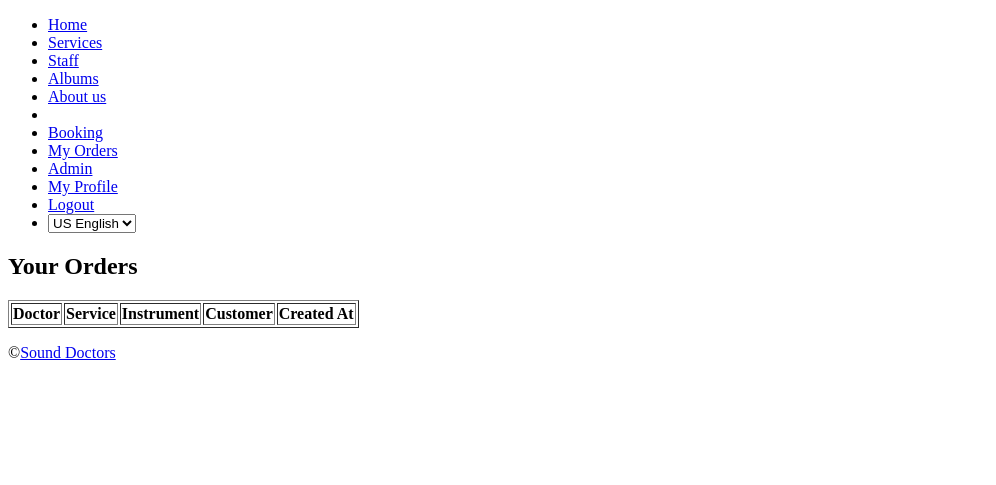
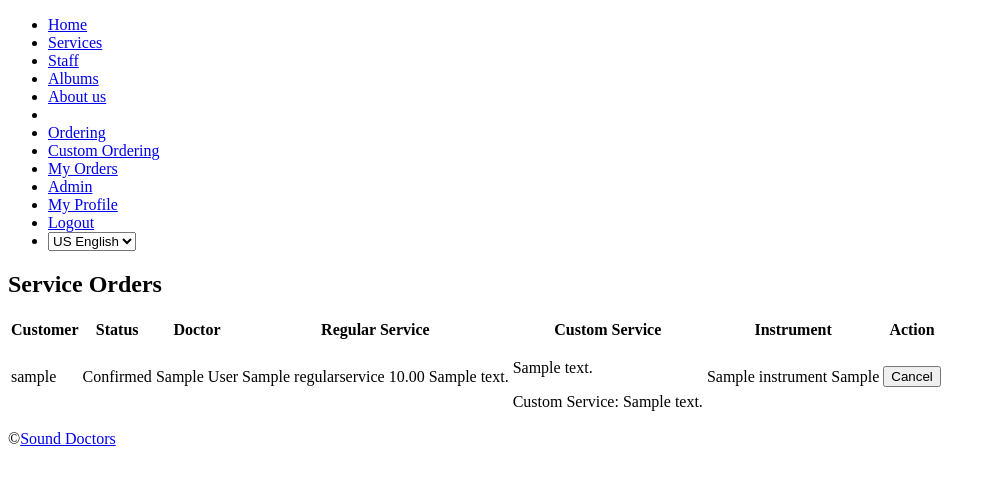
Before and after one commit to povilastsk/ptu16_sound_doctors, a Django app: page /orders/ in a window 1280 px wide. Shown: the top 485 px of the page, without its empty margins (0-996 px from the left). Run offline with Django 4.2, Linux system fonts and the light colour scheme; a user stored in the database is signed in; tables that the repository leaves empty hold one stand-in row (values such as "Sample post"); lists and menus that the app fills with data are empty.

Commit message:
Working orders displaying correctly

```diff
--- a/sound_doctors/clinic/forms.py
+++ b/sound_doctors/clinic/forms.py
@@ -5,7 +5,7 @@
 class RegularServiceOrderForm(forms.ModelForm):
     class Meta:
         model = models.ServiceOrder
-        fields = ['doctor', 'regular_service']
+        fields = ['doctor', 'regular_service', "instrument"]
 
     def __init__(self, *args, **kwargs):
         super(RegularServiceOrderForm, self).__init__(*args, **kwargs)
@@ -28,7 +28,7 @@
 
     class Meta:
         model = models.ServiceOrder
-        fields = ['doctor', 'custom_service', 'instrument', 'custom_text']
+        fields = ['doctor', 'instrument', 'custom_text']
 
     def clean(self):
         cleaned_data = super().clean()
--- a/sound_doctors/clinic/templates/base.html
+++ b/sound_doctors/clinic/templates/base.html
@@ -19,7 +19,8 @@
                 <li><a href="{% url 'about_us' %}">{% trans "about us"|capfirst %}</a></li>
                 <li class="spacer"></li>
             {% if user.is_authenticated %}
-                <li><a href="{% url "order_service" %}">{% trans "booking"|title %}</a></li>
+                <li><a href="{% url "regular_service_order" %}">{% trans "ordering"|title %}</a></li>
+                <li><a href="{% url "custom_service_order" %}">{% trans "custom ordering"|title %}</a></li>
                 <li><a href="{% url "order_list" %}">{% trans "my orders"|title %}</a></li>
                 {% if user.is_superuser or user.is_staff %}
                     <li><a href="{% url "admin:index" %}">{% trans "admin"|title %}</a></li>
--- a/sound_doctors/clinic/templates/clinic/order_list.html
+++ b/sound_doctors/clinic/templates/clinic/order_list.html
@@ -2,35 +2,61 @@
 {% load static %}
 {% load i18n %}
 {% block content %}
-  <h2>Your Orders</h2>
+  <h2>Service Orders</h2>
 
-  <table border="1">
+  <table>
     <thead>
       <tr>
+        <th>Customer</th>
+        <th>Status</th>
         <th>Doctor</th>
-        <th>Service</th>
+        <th>Regular Service</th>
+        <th>Custom Service</th>
         <th>Instrument</th>
-        <th>Customer</th>
-        <th>Created At</th>
+        <th>Action</th>
       </tr>
     </thead>
     <tbody>
-      {% for order in service_orders_regular %}
+      {% for order in service_orders %}
         <tr>
-          <td>{{ order.doctor }}</td>
-          <td>{{ order.regular_service }}</td>
-          <td>{{ order.instrument }}</td>
-          <td>{{ order.customer }}</td>
-          <td>{{ order.created_at }}</td>
-        </tr>
-      {% endfor %}
-      {% for order in service_orders_custom %}
-        <tr>
-          <td>{{ order.doctor }}</td>
-          <td>{{ order.custom_service.custom_text }}</td>
-          <td>{{ order.instrument }}</td>
-          <td>{{ order.customer }}</td>
-          <td>{{ order.created_at }}</td>
+          <td>{{ order.customer.username }}</td>
+          <td>{{ order.get_status_display }}</td>
+
+          <td>
+            {% if order.doctor %}
+              {{ order.doctor.first_name }} {{ order.doctor.last_name }}
+            {% endif %}
+          </td>
+
+          <td>
+            {% if order.regular_service %}
+              {{ order.regular_service }}
+            {% endif %}
+          </td>
+
+          <td>
+            {% if order.custom_text %}
+              <p> {{ order.custom_text }}</p>
+            {% endif %}
+            {% if order.custom_service %}
+              {{ order.custom_service }}
+            {% endif %}
+          </td>
+
+          <td>
+            {% if order.instrument %}
+              {{ order.instrument }}
+            {% endif %}
+          </td>
+
+          <td>
+            {% if order.status == 0 %}
+              <form method="post" action="{% url 'cancel_order' order.id %}">
+                {% csrf_token %}
+                <button type="submit">Cancel</button>
+              </form>
+            {% endif %}
+          </td>
         </tr>
       {% endfor %}
     </tbody>
--- a/sound_doctors/clinic/urls.py
+++ b/sound_doctors/clinic/urls.py
@@ -7,8 +7,10 @@
     path('services/', views.ServiceListView.as_view(), name='service_list'),
     path('services/<int:pk>/', views.ServiceDetailView.as_view(), name='service_detail'),
     path('doctors/', views.DoctorListView.as_view(), name='doctor_list'),
-    path('order/', views.OrderServiceView.as_view(), name='order_service'),
     path('orders/', views.OrderListView.as_view(), name='order_list'),
     path('albums/', views.AlbumListView.as_view(), name='album_list'),
     path('album_detail/<int:pk>/', views.AlbumDetailView.as_view(), name='album_detail'),
+    path('regular_order/', views.RegularServiceOrderView.as_view(), name='regular_service_order'),
+    path('custom_order/', views.CustomServiceOrderView.as_view(), name='custom_service_order'),
+    path('cancel_order/<int:order_id>/', views.CancelOrderView.as_view(), name='cancel_order'),
 ]
--- a/sound_doctors/clinic/views.py
+++ b/sound_doctors/clinic/views.py
@@ -1,5 +1,6 @@
 from . import models, forms
 from django.contrib.auth.decorators import login_required
+from django.contrib.auth.mixins import LoginRequiredMixin
 from django.contrib import messages
 from django.shortcuts import render, redirect, get_object_or_404
 from django.utils.decorators import method_decorator
@@ -75,39 +76,41 @@
     context_object_name = 'doctors'
 
 
-@method_decorator(login_required, name='dispatch')
-class OrderServiceView(View):
-    template_name = 'clinic/order_form.html'
+class RegularServiceOrderView(LoginRequiredMixin, View):
+    template_name = 'clinic/regular_service_order.html'
+    login_url = 'user_profile/login'
 
     def get(self, request, *args, **kwargs):
-        regular_service_form = forms.RegularServiceOrderForm()
-        custom_service_form = forms.CustomServiceOrderForm()
-
-        return render(request, self.template_name, {
-            'regular_service_form': regular_service_form,
-            'custom_service_form': custom_service_form,
-        })
+        form = forms.RegularServiceOrderForm()
+        return render(request, self.template_name, {'form': form})
 
     def post(self, request, *args, **kwargs):
-        order_type = request.POST.get('order_type')
-        regular_service_form = forms.RegularServiceOrderForm(request.POST)
-        custom_service_form = forms.CustomServiceOrderForm(request.POST)
-
-        if order_type == 'regular' and regular_service_form.is_valid():
-            regular_service_form.instance.customer = request.user
-            regular_service_form.save()
+        form = forms.RegularServiceOrderForm(request.POST)
+        if form.is_valid():
+            regular_service_order = form.save(commit=False)
+            regular_service_order.customer = request.user
+            regular_service_order.save()
             return redirect('order_list')
 
-        elif order_type == 'custom' and custom_service_form.is_valid():
-            custom_service_form.instance.customer = request.user
-            custom_service_form.save()
+        return render(request, self.template_name, {'form': form})
+
+class CustomServiceOrderView(LoginRequiredMixin, View):
+    template_name = 'clinic/custom_service_order.html'
+    login_url = 'user_profile/login'
+
+    def get(self, request, *args, **kwargs):
+        form = forms.CustomServiceOrderForm()
+        return render(request, self.template_name, {'form': form})
+
+    def post(self, request, *args, **kwargs):
+        form = forms.CustomServiceOrderForm(request.POST)
+        if form.is_valid():
+            custom_service_order = form.save(commit=False)
+            custom_service_order.customer = request.user
+            custom_service_order.save()
             return redirect('order_list')
 
-        return render(request, self.template_name, {
-            'order_type': order_type,
-            'regular_service_form': regular_service_form,
-            'custom_service_form': custom_service_form,
-        })
+        return render(request, self.template_name, {'form': form})
 
 
 @method_decorator(login_required, name='dispatch')
@@ -115,13 +118,25 @@
     template_name = 'clinic/order_list.html'
 
     def get(self, request, *args, **kwargs):
-        service_orders_regular = models.ServiceOrder.objects.filter(customer=request.user, custom_service__isnull=True)
-        service_orders_custom = models.ServiceOrder.objects.filter(customer=request.user, regular_service__isnull=True)
+        service_orders = models.ServiceOrder.objects.filter(customer=request.user)
 
         return render(request, self.template_name, {
-            'service_orders_regular': service_orders_regular,
-            'service_orders_custom': service_orders_custom,
+            'service_orders': service_orders,
         })
+
+@method_decorator(login_required, name='dispatch')
+class CancelOrderView(View):
+
+    def post(self, request, order_id, *args, **kwargs):
+        order = get_object_or_404(models.ServiceOrder, id=order_id, customer=request.user)
+
+
+        if order.status == 0:
+
+            order.status = 2
+            order.save()
+
+        return redirect('order_list')
 
 
 class AlbumListView(ListView):
```
Also changed, not shown: sound_doctors/clinic/templates/clinic/custom_service_order.html (added, +11 -0 lines), sound_doctors/clinic/templates/clinic/order_form.html (deleted, +0 -48 lines), sound_doctors/clinic/templates/clinic/regular_service_order.html (added, +11 -0 lines).
